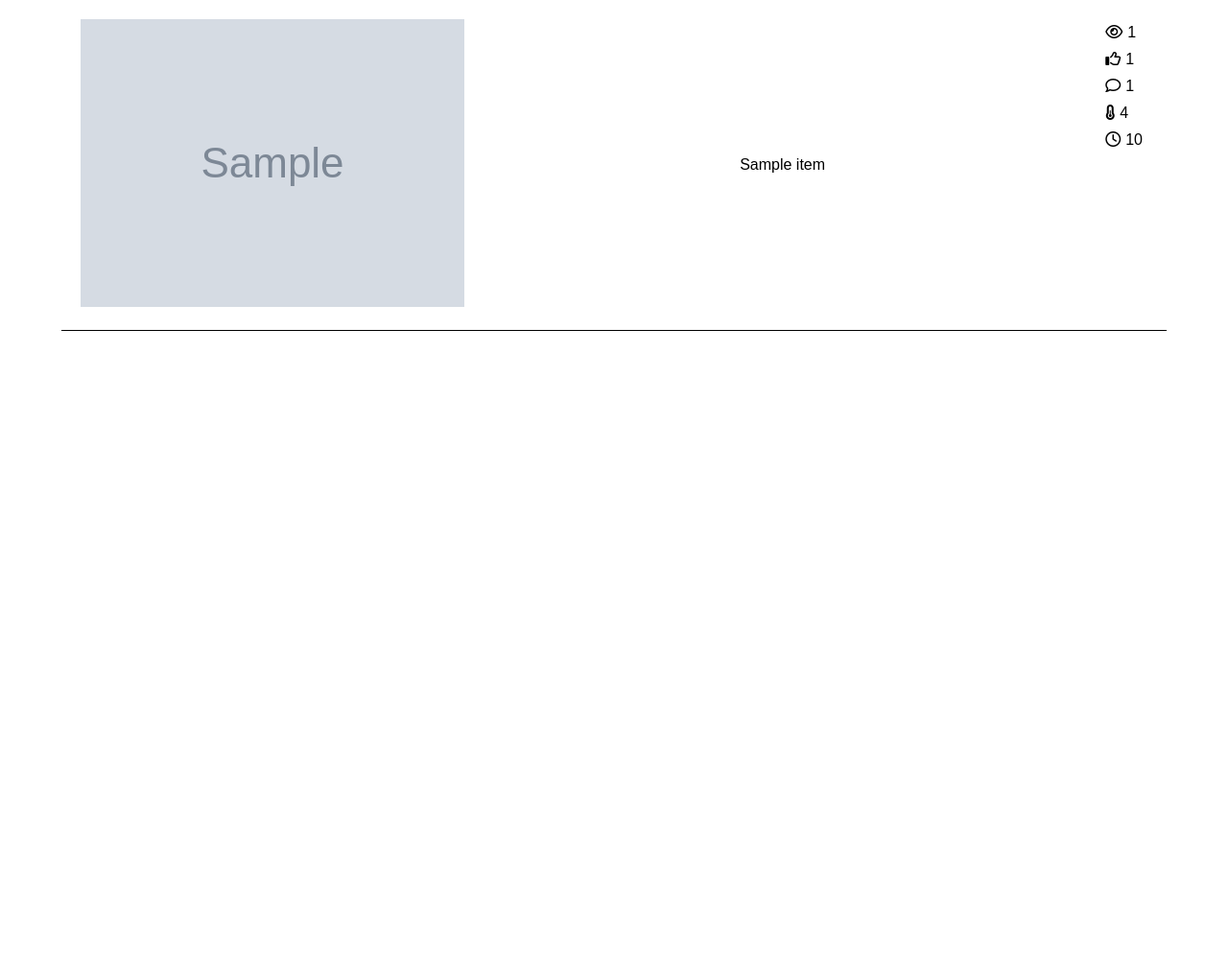
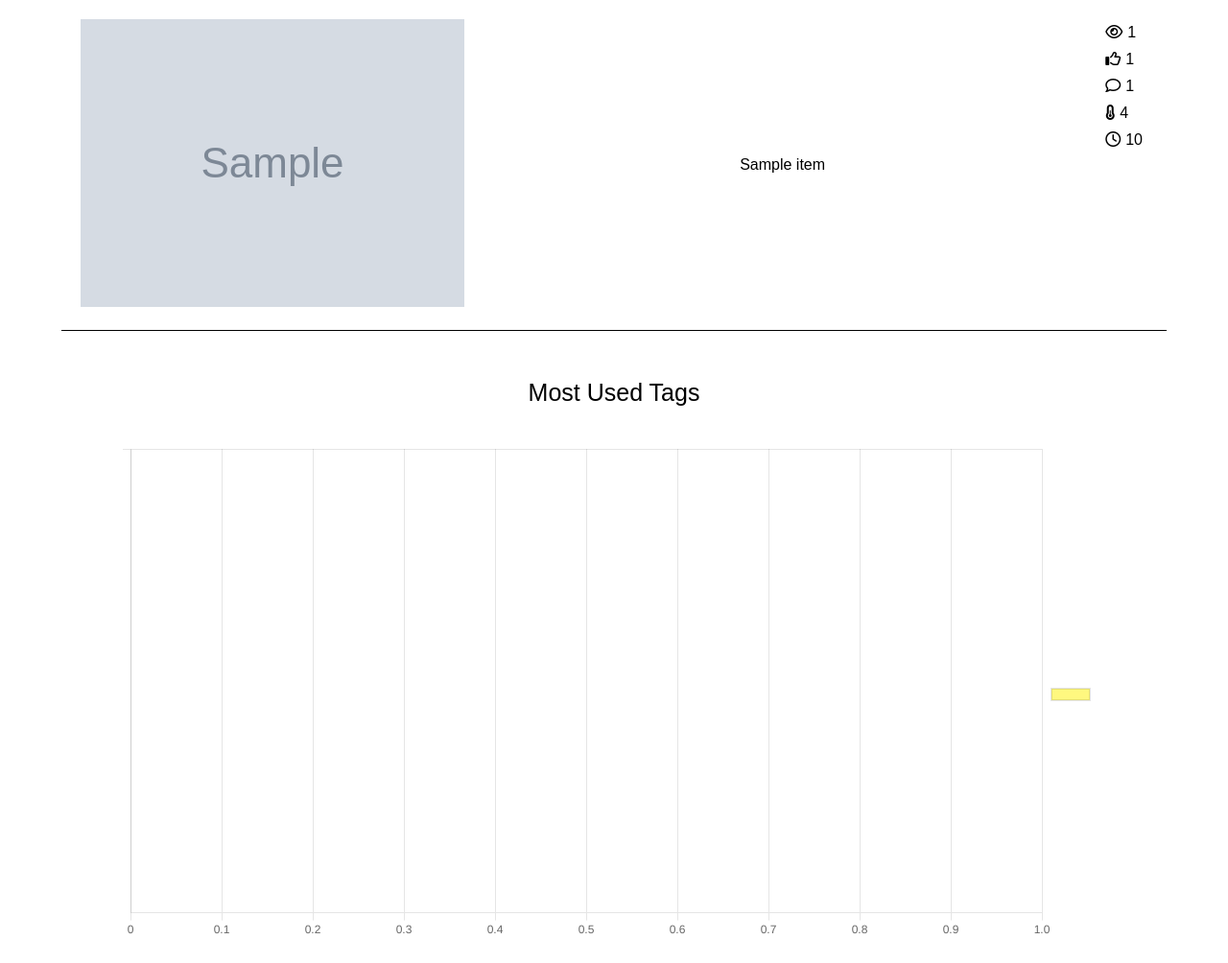
Before and after one commit to gabrieltsferreira/YTChannelDataExtractor, a Flask app: template templates/results.html in a window 1280 px wide. Shown: the part 1334-2338 px from the top of the page at 96% size. Before the commit the page ends 1679 px from the top, so only its background shows below. Run offline with Flask 3, Linux system fonts and the light colour scheme; the template is opened without the code that fills it: most values are stand-ins (such as "Sample title", 1, 10 or a date in 2020); grey boxes marked "Sample" are stand-in pictures; some libraries are stand-ins or nearby versions.

Commit message:
Added top tags chart

```diff
--- a/channel_stats.py
+++ b/channel_stats.py
@@ -222,7 +222,7 @@ def get_channel_stats(channel_id):
 
         flat_list = [item for sublist in all_tags for item in sublist]
 
-        top_hashtags = pd.Series(flat_list).value_counts()[:10].index.tolist()
+        top_hashtags = pd.Series(flat_list).value_counts()[:10].to_dict()
 
         insights['top_hashtags'] = top_hashtags
 
--- a/static/css/results.css
+++ b/static/css/results.css
@@ -180,3 +180,10 @@ body{
 .video-stats-icon{
     padding-right: 5px;
 }
+
+
+.top_hashtags-content{
+    display: flex;
+    justify-content: center;
+    align-items: center;
+}
--- a/templates/results.html
+++ b/templates/results.html
@@ -248,6 +248,17 @@
                     {% endfor %}
                 </div>
             </div>
+
+            <div class="analytics-header">
+                <div class="analytics-title">
+                    Most Used Tags
+                </div>
+            </div>
+            <div class="top_hashtags-content">
+                <div class="charts-content" style="position: relative; height:70vh; width:80vw">
+                    <canvas id="TopHashtags"></canvas>
+                </div>
+            </div>
         </div>
     </div>
 </body>
@@ -259,6 +270,7 @@
     weekdays = JSON.parse('{{ insights.weekdays_dist | tojson }}')
     dates = JSON.parse('{{ insights.dates | tojson }}')
     times = JSON.parse('{{ insights.times | tojson }}')
+    tags = JSON.parse('{{ insights.top_hashtags | tojson }}')
 
     // Weekday Uploads Chart --------//--------//--------//--------//
     new Chart(document.getElementById('WeekdayUploads'), {
@@ -353,5 +365,49 @@
         }
     });
 
+    // Top Hashtags Chart --------//--------//--------//--------//
 
+    // Sort tags in descending order
+    let sorted = Object.entries(tags).sort((a,b) => b[1]-a[1])
+    let labels = sorted.map(x => x[0])
+    let values = sorted.map(x => x[1])
+
+    new Chart(document.getElementById('TopHashtags'), {
+        type: 'bar',
+        data: {
+            labels: labels,
+            datasets: [{
+                label: '',
+                data: values,
+                backgroundColor:[
+                    'rgba(255, 241, 0, 0.5)',
+                    'rgba(255, 140, 0, 0.5)',
+                    'rgba(232, 17, 35, 0.5)',
+                    'rgba(236, 0, 140, 0.5)',
+                    'rgba(104, 33, 122, 0.5)',
+                    'rgba(0, 24, 143, 0.5)',
+                    'rgba(0, 188, 242, 0.5)',
+                    'rgba(0, 178, 148, 0.5)',
+                    'rgba(0, 158, 73, 0.5)',
+                    'rgba(186, 216, 10, 0.5)'
+                ]}]
+        },
+        options: {
+            indexAxis: 'y',
+            elements: {
+                bar: {
+                    borderWidth: 2,
+                }
+            },
+            responsive: true,
+            plugins: {
+                legend: {
+                    position: 'right',
+                },
+                title: {
+                    display: false
+                }
+            }
+        },
+    });
 </script>
```
